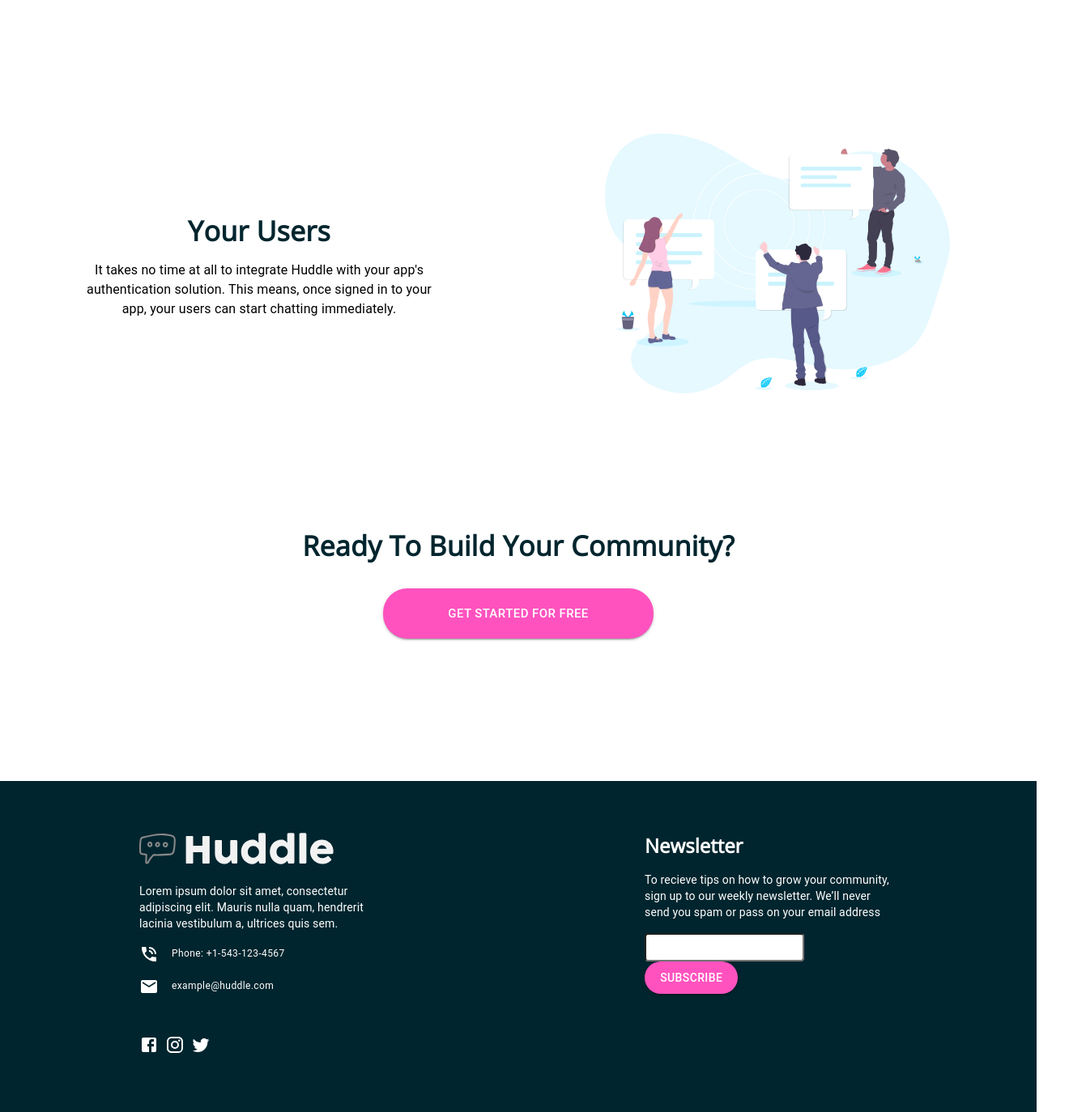
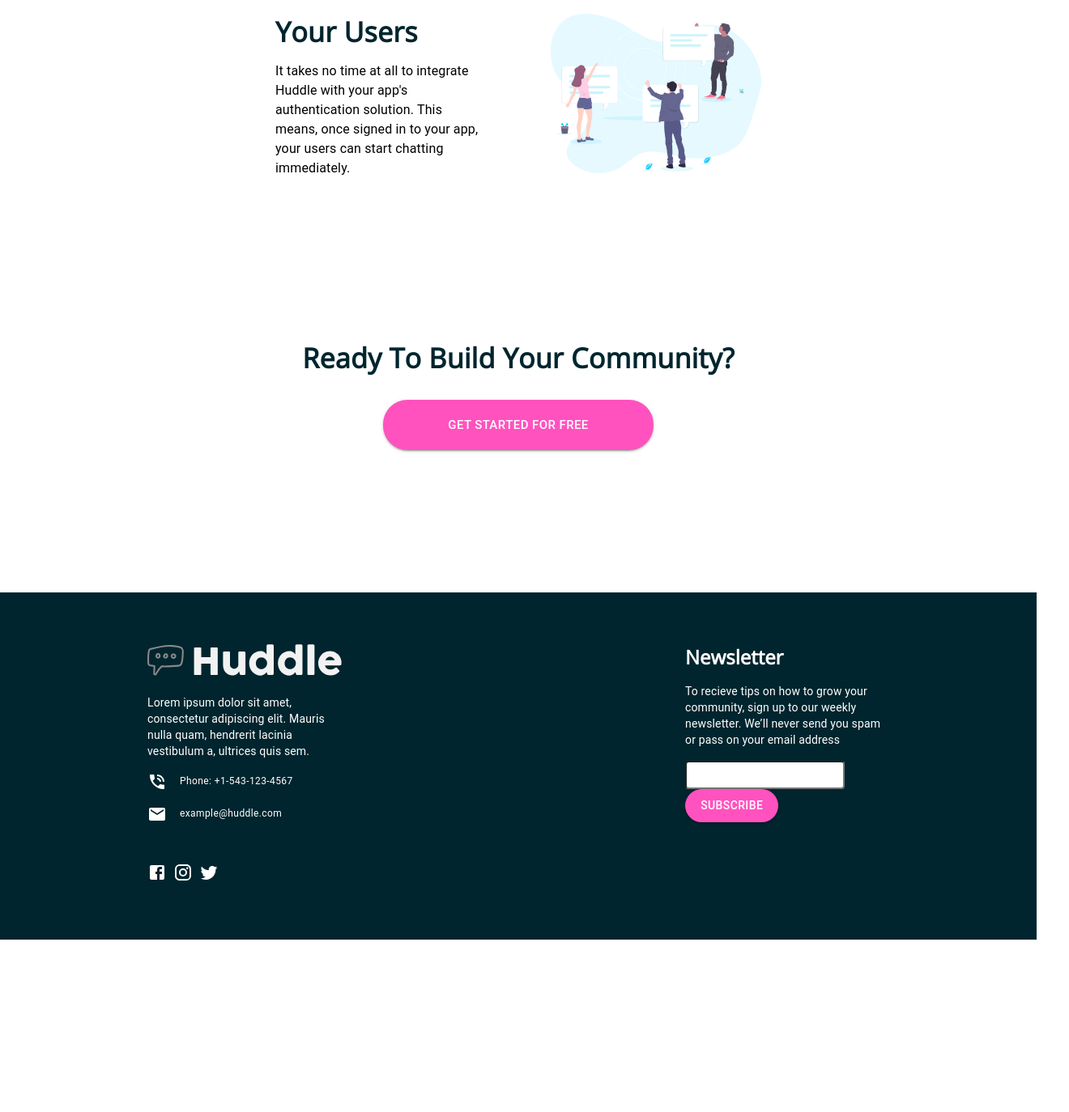
Before and after one commit to abdelmawlaSouat/Huddle-landing-page, a React (Create React App) app: page / in a window 1280 px wide. Shown: the part 2699-4073 px from the top of the page at 81% size, 1320 px wide, since content can reach past the window. After the commit the page ends 3860 px from the top, so only its background shows below. Built offline with nearby package versions, Linux system fonts and the light colour scheme.

Commit message:
Correct Grid bugs

```diff
--- a/src/components/Footer.css
+++ b/src/components/Footer.css
@@ -2,6 +2,10 @@ footer {
 	background-color: var(--dark-cyan);
 	color: white;
 	padding: 4rem 1rem;
+}
+
+footer a {
+	color: white;
 }
 
 .logo-footer {
--- a/src/components/Footer.js
+++ b/src/components/Footer.js
@@ -10,7 +10,7 @@
 
 import './Footer.css'
 import logo from '../images/logo.svg'
-import { Button, Grid, TextField, Typography } from '@material-ui/core'
+import { Button, Grid, Typography } from '@material-ui/core'
 
 import PhoneInTalkIcon from '@material-ui/icons/PhoneInTalk'
 import EmailIcon from '@material-ui/icons/Email'
@@ -21,8 +21,12 @@ import TwitterIcon from '@material-ui/icons/Twitter'
 function Footer () {
 	return (
 		<footer>
-			<Grid container justify="space-around">
-
+			<Grid
+				container
+				className="footer-container"
+				justify="space-around"
+				spacing={10}
+			>
 				<Grid item md={3}>
 					<Grid container direction="column" spacing={2} >
 						<Grid item>
@@ -55,13 +59,19 @@ function Footer () {
 						<Grid item md={12} className="social-medias">
 							<Grid container spacing={1}>
 								<Grid item>
-									<FacebookIcon />
+									<a href="#">
+										<FacebookIcon />
+									</a>
 								</Grid>
 								<Grid item>
-									<InstagramIcon />
+									<a href="#">
+										<InstagramIcon />
+									</a>
 								</Grid>
 								<Grid item>
-									<TwitterIcon />
+									<a href="#">
+										<TwitterIcon />
+									</a>
 								</Grid>
 							</Grid>
 						</Grid>
@@ -71,9 +81,11 @@ function Footer () {
 
 				<Grid item  md={3}>
 					<Grid container spacing={2}>
+
 						<Grid item>
 							<Typography variant="h5">Newsletter</Typography>
 						</Grid>
+
 						<Grid item>
 							<Typography variant="body2">
 								To recieve tips on how to grow your community, sign up to our
--- a/src/components/SectionTwo.css
+++ b/src/components/SectionTwo.css
@@ -17,4 +17,8 @@
 		flex-direction: column-reverse !important;
 	}
 
+	.footer-container {
+		flex-direction: column-reverse !important;
+	}
+
 }
--- a/src/components/SectionTwo.js
+++ b/src/components/SectionTwo.js
@@ -66,7 +66,6 @@ function SectionTwo () {
 		<section className="section-two">
 			<Grid
 				container
-				align="center"
 				justify="center"
 			>
 
@@ -79,12 +78,13 @@ function SectionTwo () {
 						>
 							<Grid
 								container
-								justify="space-around"
+								justify="center"
 								alignItems="center"
 								direction={item.direction}
+								spacing={10}
 								className="illustration mb-10"
 							>
-								<Grid item md={4}>
+								<Grid item md={3}>
 									<Typography variant="h4">
 										{item.title}
 									</Typography>
@@ -92,7 +92,7 @@ function SectionTwo () {
 										{item.p}
 									</Typography>
 								</Grid>
-								<Grid item md={4}>
+								<Grid item md={3}>
 									<img
 										className="img-item"
 										src={item.img.src}
@@ -104,10 +104,13 @@ function SectionTwo () {
 				))}
 
 				<Grid item className="mb-10">
+					<Grid container justify="center" align="center">
+						<Grid item md={12}>
 							<Typography variant="h4">
 								Ready To Build Your Community?
 							</Typography>
-
+						</Grid>
+						<Grid item>
 							<a href="#">
 									<Button
 										className="purple-btn rounded my-1"
@@ -117,9 +120,9 @@ function SectionTwo () {
 										Get Started For Free
 									</Button>
 							</a>
-
 						</Grid>
-
+					</Grid>
+				</Grid>
 			</Grid>
 		</section>
 	)
```
Lines whose indentation alone changed are shown as unchanged.
